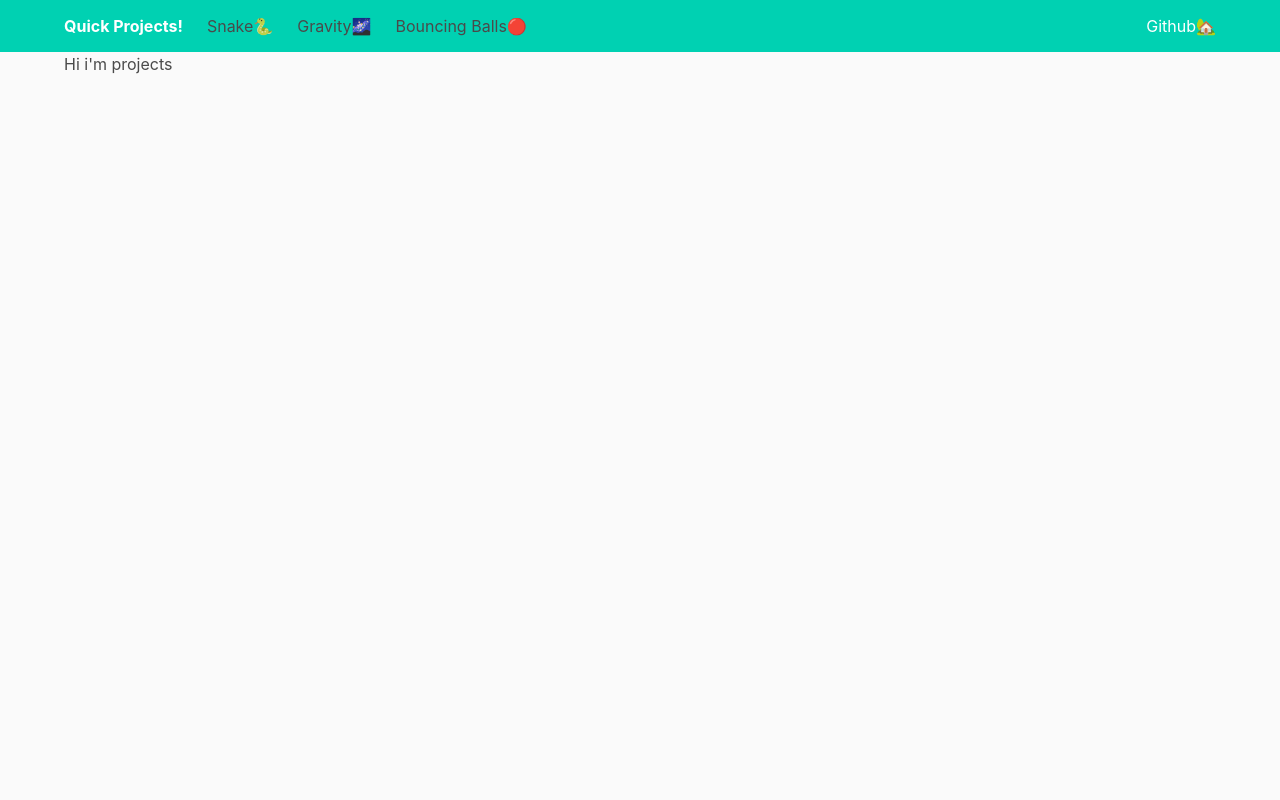
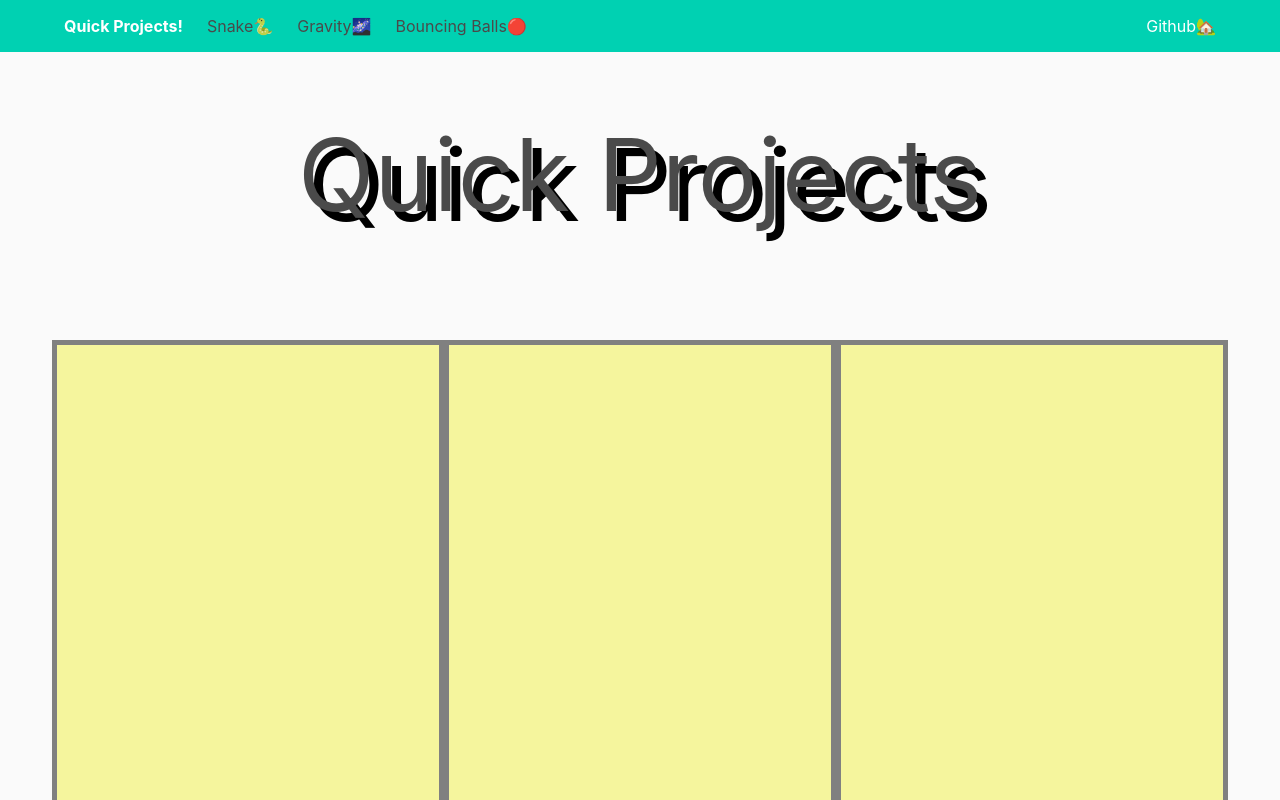
Before and after one commit to SPDUK/CanvasProjects, a React (Create React App) app: page /#/ in a window 1280 px wide. Shown: the top 800 px of the page. Built offline with nearby package versions, Linux system fonts and the light colour scheme; the HTML template or start-up script is replaced by a standard one.

Commit message:
added start of projects & fixed up some stuff to do with the balls

```diff
--- a/src/Projects/BouncingBalls/BouncingBalls.jsx
+++ b/src/Projects/BouncingBalls/BouncingBalls.jsx
@@ -3,6 +3,7 @@ import React, { Component } from 'react';
 class BouncingBalls extends Component {
   componentDidMount() {
     this.createCanvas();
+    window.addEventListener('resize', this.resizeCanvas);
   }
   // eslint-disable-next-line
   createCanvas() {
@@ -18,7 +19,7 @@ class BouncingBalls extends Component {
     const maxRadius = 80;
     const colors = ['#E74C3C', '#2C3E50', '#FF9130', '#3498DB', '#2980B9'];
 
-    window.addEventListener('mousemove', e => {
+    canvas.addEventListener('mousemove', e => {
       mouse.x = e.x;
       mouse.y = e.y;
     });
@@ -71,7 +72,7 @@ class BouncingBalls extends Component {
       };
     }
 
-    let circles = [];
+    const circles = [];
     for (let i = 0; i < 300; i += 1) {
       const radius = Math.random() * 10 + 3;
       const x = Math.random() * (window.innerWidth - radius * 2) + radius;
@@ -81,27 +82,6 @@ class BouncingBalls extends Component {
       const dy = (Math.random() - 0.5) * 5;
       circles.push(new Circle(x, y, dx, dy, radius));
     }
-
-    // for resizing, reloads everything when resized
-    const init = () => {
-      // empties the circles array to stop it from endlessly pushing more circles on resize
-      circles = [];
-      for (let i = 0; i < 100; i += 1) {
-        const radius = Math.random() * 10 + 3;
-        const x = Math.random() * (window.innerWidth - radius * 2) + radius;
-        const y = Math.random() * (window.innerHeight - radius * 2) + radius;
-        // velocity (how fast it moves)
-        const dx = (Math.random() - 0.5) * 5;
-        const dy = (Math.random() - 0.5) * 5;
-        circles.push(new Circle(x, y, dx, dy, radius));
-      }
-    };
-
-    window.addEventListener('resize', () => {
-      canvas.width = window.innerWidth;
-      canvas.height = window.innerHeight;
-      init();
-    });
 
     const animate = () => {
       requestAnimationFrame(animate);
@@ -113,6 +93,16 @@ class BouncingBalls extends Component {
     };
     animate();
   }
+  componentWillUnmount() {
+    window.removeEventListener('resize', this.resizeCanvas);
+  }
+  // eslint-disable-next-line
+  resizeCanvas() {
+    const canvas = document.querySelector('canvas');
+    canvas.width = window.innerWidth;
+    canvas.height = window.innerHeight;
+    console.log('resized');
+  }
   render() {
     return <canvas className="bouncingballs" />;
   }
--- a/src/Projects/Gravity/Gravity.jsx
+++ b/src/Projects/BouncingBalls/Gravity/Gravity.jsx
@@ -14,13 +14,6 @@ class Gravity extends Component {
 
     function randomColor(colors) {
       return colors[Math.floor(Math.random() * colors.length)];
-    }
-
-    function distance(x1, y1, x2, y2) {
-      const xDist = x2 - x1;
-      const yDist = y2 - y1;
-
-      return Math.sqrt(Math.pow(xDist, 2) + Math.pow(yDist, 2));
     }
 
     const canvas = document.querySelector('canvas');
--- /dev/null
+++ b/src/Projects/HoverText/HoverText.jsx
@@ -0,0 +1,30 @@
+import React, { Component } from 'react';
+
+import './hovertext.css';
+
+export default class HoverText extends Component {
+  componentDidMount() {
+    const hero = document.querySelector('html');
+    const text = hero.querySelector('h1');
+
+    window.addEventListener('mousemove', this.shadow);
+  }
+
+  componentWillUnmount() {
+    const hero = document.querySelector('html');
+    // window.removeEventListener('mousemove', this.shadow);
+  }
+  // shadow(e) {
+  //   console.log(e);
+  // }
+
+  render() {
+    return (
+      <div className="hero">
+        <div className="hero-body">
+          <h1>Quick Projects</h1>
+        </div>
+      </div>
+    );
+  }
+}
--- /dev/null
+++ b/src/Projects/HoverText/hovertext.css
@@ -0,0 +1,8 @@
+.hero {
+  min-height: 300px;
+  display: flex;
+  justify-content: center;
+  align-items: center; }
+  .hero h1 {
+    text-shadow: 10px 10px 0 black;
+    font-size: 100px; }
--- /dev/null
+++ b/src/Projects/HoverText/hovertext.scss
@@ -0,0 +1,10 @@
+.hero {
+  min-height: 300px;
+  display: flex;
+  justify-content: center;
+  align-items: center;
+  h1 {
+    text-shadow: 10px 10px 0 rgba(0, 0, 0, 1);
+    font-size: 100px;
+  }
+}
--- a/src/Projects/Projects.css
+++ b/src/Projects/Projects.css
@@ -1,2 +1,11 @@
 html {
   background-color: #fafafa; }
+
+.projects {
+  height: 100vh;
+  width: 100vw; }
+  .projects-grid {
+    height: 900px; }
+    .projects-grid-item {
+      border: 5px solid grey;
+      background-color: #f5f59d; }
--- a/src/Projects/Projects.jsx
+++ b/src/Projects/Projects.jsx
@@ -1,10 +1,30 @@
-import React from 'react';
+import React, { Component } from 'react';
 
+import './HoverText/HoverText';
 import './projects.css';
+import HoverText from './HoverText/HoverText';
 
-const Projects = () => (
-  <div className="container">
-    <h1>Hi i'm projects</h1>
-  </div>
-);
-export default Projects;
+// export default class Projects extends Component {
+//   render() {
+//     return (
+//       <div>
+
+//       </div>
+//     )
+//   }
+// }
+
+export default class Projects extends Component {
+  render() {
+    return (
+      <div className="container projects">
+        <HoverText />
+        <div className="columns projects-grid">
+          <div className="column projects-grid-item" />
+          <div className="column projects-grid-item" />
+          <div className="column projects-grid-item" />
+        </div>
+      </div>
+    );
+  }
+}
--- a/src/Projects/projects.scss
+++ b/src/Projects/projects.scss
@@ -1,3 +1,15 @@
 html {
   background-color: #fafafa;
 }
+
+.projects {
+  height: 100vh;
+  width: 100vw;
+  &-grid {
+    height: 900px;
+    &-item {
+      border: 5px solid grey;
+      background-color: rgb(245, 245, 157);
+    }
+  }
+}
```
